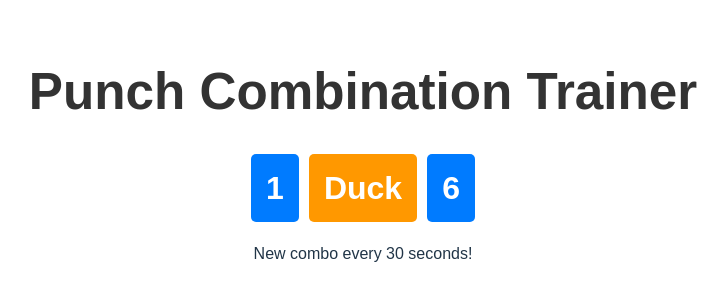
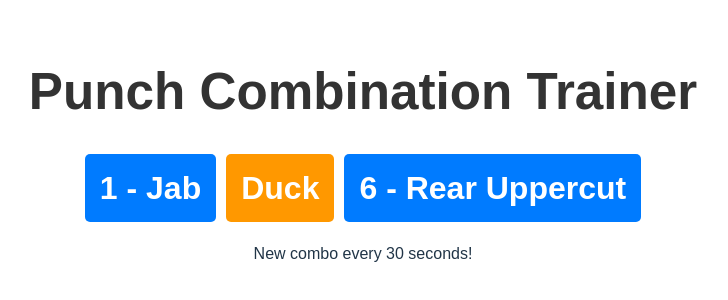
Before and after one commit to niczak/React-Punch-Trainer, a React (Vite) app: page / in a window 1280 px wide. Shown: the part 252-552 px from the top of the page, without its empty margins (277-1005 px from the left). Built offline with nearby package versions, Linux system fonts and the light colour scheme.

Commit message:
Show punch number and description.

```diff
--- a/src/App.tsx
+++ b/src/App.tsx
@@ -3,6 +3,14 @@ import "./App.css";
 
 // Define punch numbers (1-6)
 const punches = [1, 2, 3, 4, 5, 6];
+const punchDescriptions: Record<number, string> = {
+    1: "Jab",
+    2: "Cross",
+    3: "Lead Hook",
+    4: "Rear Hook",
+    5: "Lead Uppercut",
+    6: "Rear Uppercut",
+};
 const timeOut = 30; // Seconds
 
 // Function to generate a random punch combination
@@ -56,7 +64,9 @@ const App = () => {
                         key={index}
                         className={move === "Duck" ? "duck" : "punch"}
                     >
-                        {move}
+                        {move === "Duck"
+                            ? move
+                            : `${move} - ${punchDescriptions[move as number]}`}
                     </span>
                 ))}
             </div>
```
